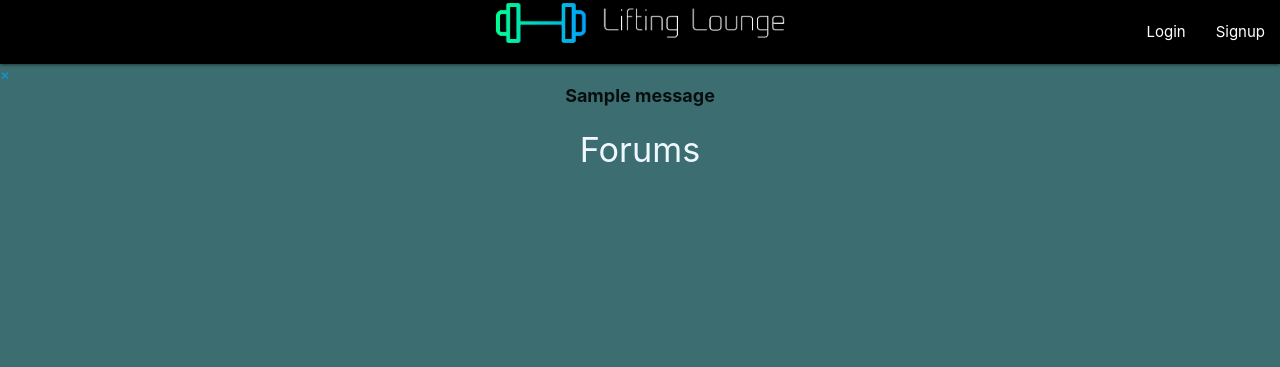
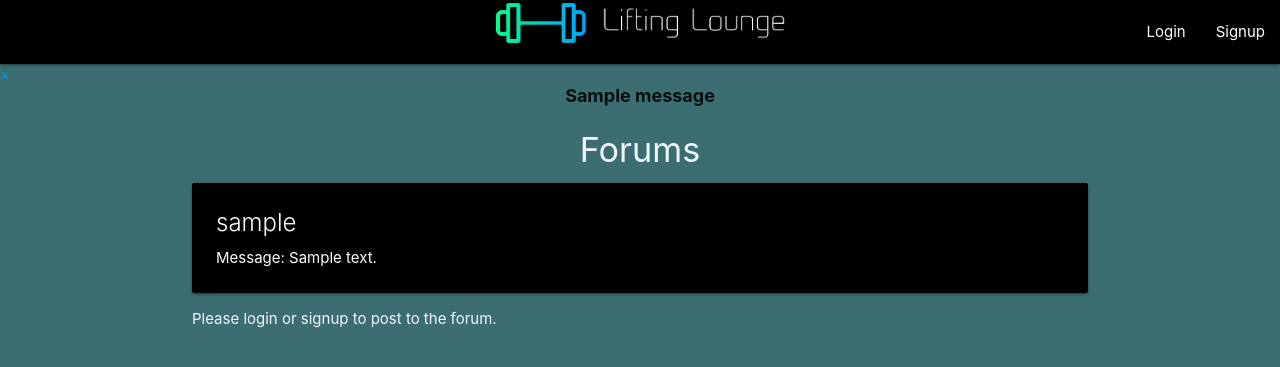
Before and after one commit to Lifting-Lounge/Lifting-Lounge, a Flask app: page /forum in a window 1280 px wide. Shown: the top 367 px of the page. Run offline with Flask 3, Linux system fonts and the light colour scheme; tables that the repository leaves empty hold one stand-in row (values such as "Sample post"); one stand-in notice (Sample message) is shown.

Commit message:
forum stuff

```diff
--- a/App/controllers/forum.py
+++ b/App/controllers/forum.py
@@ -1,14 +1,14 @@
 from App.models import Forum
 from App.database import db
-from App.config import config
-import requests
-import json
 
 def create_message(username, message):
     newMessage = Forum (username=username, message=message)
-    db.session.add(newMessage)
-    db.session.commit
-    return newMessage
+    try:
+        db.session.add(newMessage)
+        db.session.commit
+        return newMessage
+    except:
+        return None
 
 def get_all_messages():
     return Forum.query.all()
--- a/App/models/forum.py
+++ b/App/models/forum.py
@@ -5,14 +5,12 @@ class Forum(db.Model):
     username = db.Column(db.String(120), nullable = False)
     message = db.Column(db.String(240), nullable = False)
 
-    def __init__(self, message_id, username, message):
-        self.ownerId = message_id
+    def __init__(self, username, message):
         self.username = username
         self.message = message
 
     def toJSON(self):
         return{
-            'message_id': self.message_id,
             'username': self.username,
             'message': self.message,
         }
--- a/App/templates/forum.html
+++ b/App/templates/forum.html
@@ -7,14 +7,23 @@
     <div class = center style = 'color: aliceblue;'>
         <h4>Forums</h4>
     </div>
-    {% for message in messages %}
+    {% for messages in message %}
         <div class="col s12 m4">
             <div class="card black accent-3">
                 <div class="card-content white-text">
-                    <span class="card-title">{{message.username}}</span>
-                    <p>Message: {{message.message}}</p>
+                    <span class="card-title">{{messages.username}}</span>
+                    <p>Message: {{messages.message}}</p>
                 </div>
             </div>
+
         </div>
     {%endfor%}
+    {% if current_user.is_authenticated %}
+        <form id="message_form" method="POST" action="/add_forum" >
+            <input placeholder="Add Message" id="message" name="message" type="text" style= "color:#f5f7f7; border-radius: 35px; height: 25px; border: 2px solid #f5f7f7; padding: 9px;">
+            <input type="submit" class="btn btn-secondary" value="Post" style = "border-radius: 12px;">
+        </form>
+    {% else %}
+        <p style = 'color: aliceblue;'>Please login or signup to post to the forum.</p>
+    {%endif%}
 {% endblock %}
--- a/App/templates/layout.html
+++ b/App/templates/layout.html
@@ -24,7 +24,7 @@
             </ul>
             <ul id = "nav-mobile" class = "left">
               <li> <a href="/profile">Profile</a></li>
-          </ul>
+            </ul>
           {%else%}
             <ul id="nav-mobile" class="right">
               <li> <a href="/login_page">Login</a></li>
--- a/App/templates/login.html
+++ b/App/templates/login.html
@@ -13,7 +13,6 @@
     <form id="loginForm" method="POST" action="/login" style= "border-radius: 25px; border: 2px solid #34eb80; padding: 155px;">
       <h4 style = "color:#f5f7f7; text-align:center">Login</h4>
       <div class="row">
-
         <div class="input-field col s12">
           <input placeholder="Username" id="username" name="username" type="text" class="validate" style= "color:#f5f7f7; border-radius: 35px; height: 25px; border: 2px solid #f5f7f7; padding: 9px;">
           <!-- <label for="username">Username</label> -->
--- a/App/views/forum.py
+++ b/App/views/forum.py
@@ -1,9 +1,22 @@
-from flask import Blueprint, redirect, render_template, request, send_from_directory, jsonify
-from App.controllers import (get_all_messages)
+from flask import Blueprint, redirect, render_template, request, flash, send_from_directory, jsonify
+from flask_login import current_user
+from App.controllers import (get_all_messages, create_message)
 
 forum_views = Blueprint('forum_views', __name__, template_folder='../templates')
 
 @forum_views.route('/forum', methods=['GET'])
 def profile_page():
     message = get_all_messages()
-    return render_template('forum.html')
+    return render_template('forum.html', message=message)
+
+@forum_views.route('/add_forum', methods = ['POST'])
+def add_to_form():
+    data = request.form
+    message = data['message']
+    username = current_user.username
+    new_message = create_message(username, message)
+
+    if new_message:
+        return redirect('/forum')
+    flash('Error in adding new message to forum!')
+    return redirect('/forum')
```
Also changed, not shown: wsgi.py (+6 -1 lines).
